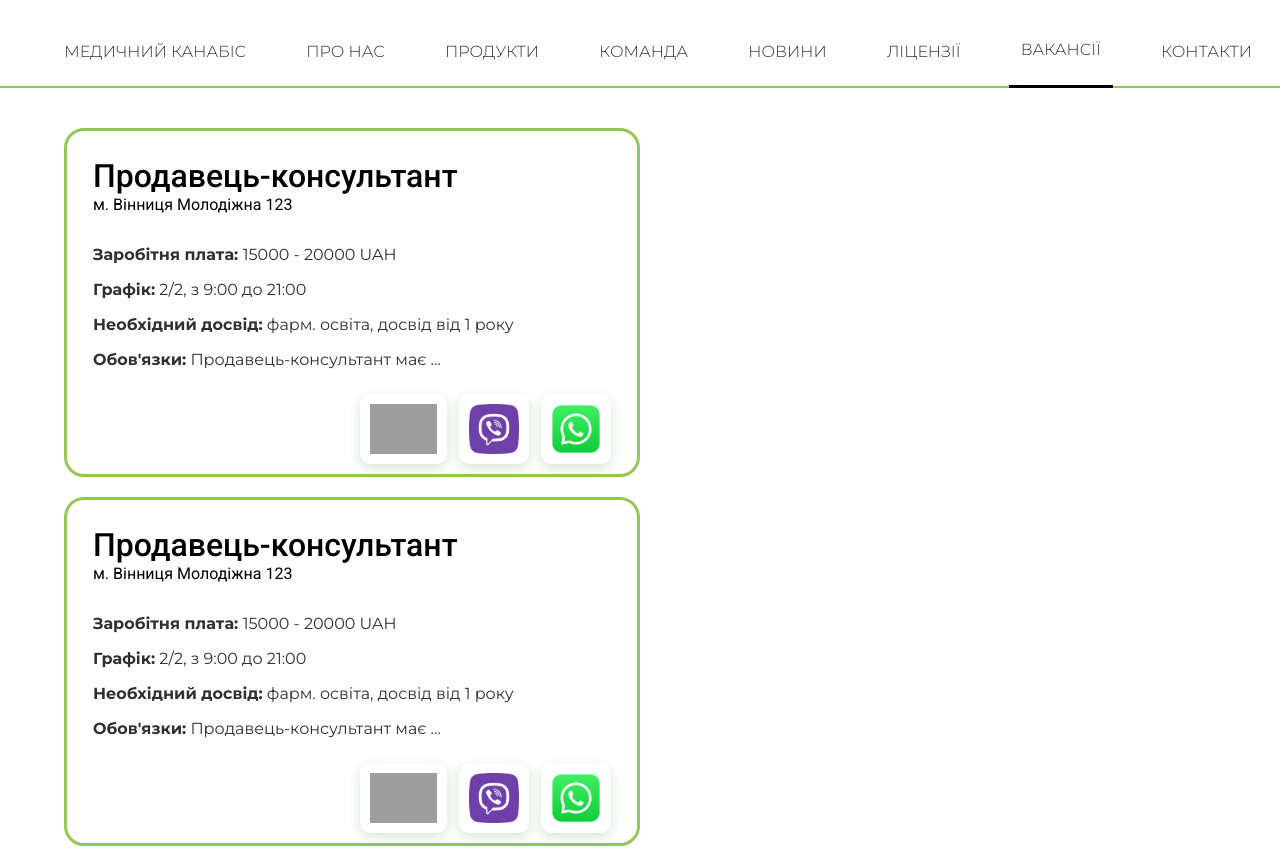
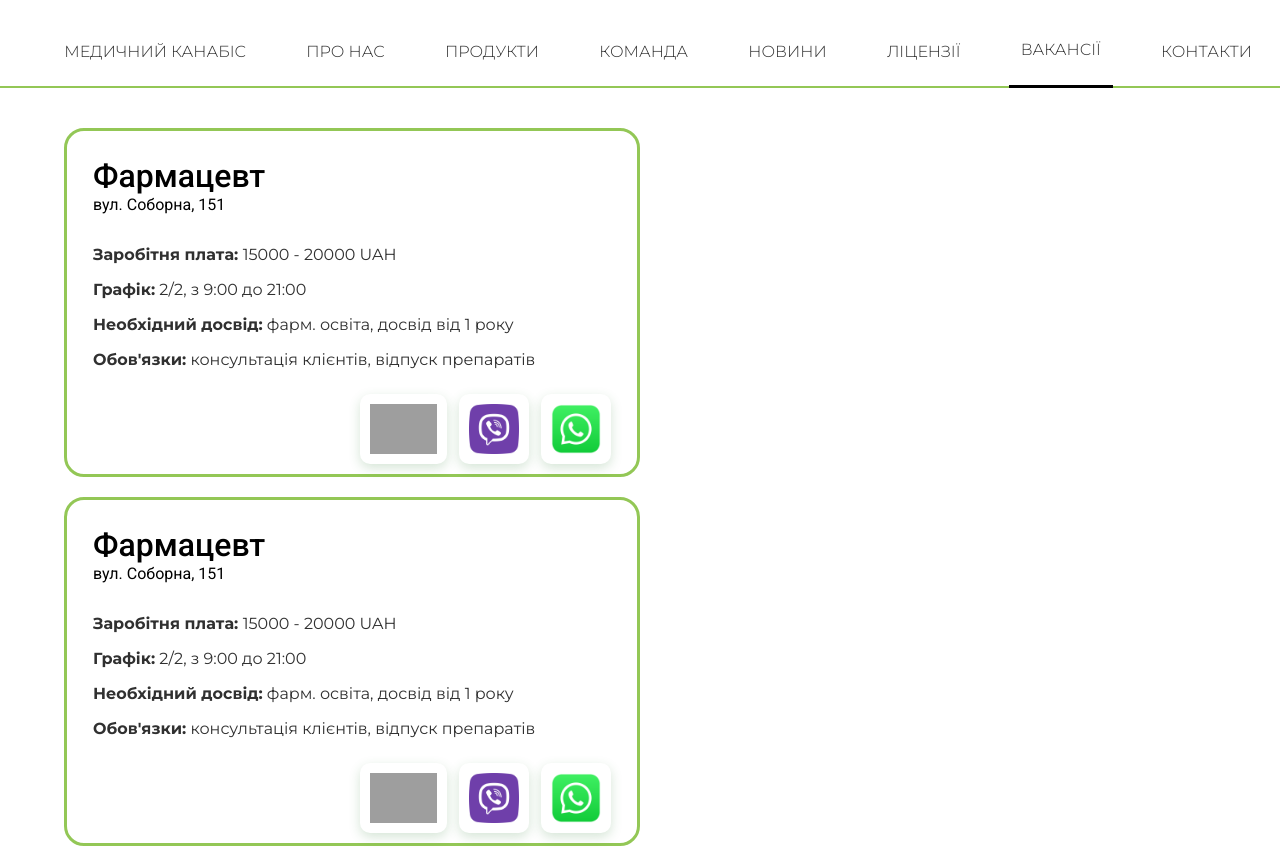
Before and after one commit to lowtab777/ecofarm-website, an Angular app: page /vacancies in a window 1280 px wide. Shown: the top 848 px of the page. Built offline with nearby package versions, Linux system fonts and the light colour scheme; grey boxes are pictures that could not be loaded.

Commit message:
moved data to service

```diff
--- a/src/app/components/vacancies-card/vacancies-card.component.html
+++ b/src/app/components/vacancies-card/vacancies-card.component.html
@@ -15,7 +15,7 @@
         <strong>Необхідний досвід:</strong> фарм. освіта, досвід від 1 року
       </p>
       <p>
-        <strong>Обов'язки:</strong> {{vacancie.description}}
+        <strong>Обов'язки:</strong> {{vacancie.responsibilities}}
       </p>
     </mat-card-content>
 
--- a/src/app/components/vacancies-card/vacancies-card.component.ts
+++ b/src/app/components/vacancies-card/vacancies-card.component.ts
@@ -15,7 +15,7 @@ export class VacanciesCardComponent implements OnInit {
 
   // add links between vacancies
   openTelegram() {
-    //window.open('https://t.me/CURDE', '_blank');
+    // window.open('https://t.me/CURDE', '_blank');
   }
   openViber() {
     //window.open('https://t.me/chik1k', '_blank');
--- a/src/app/components/vacancies-page/vacancies-page.component.ts
+++ b/src/app/components/vacancies-page/vacancies-page.component.ts
@@ -1,3 +1,4 @@
+import { VacancieService } from './../../services/vacancies.service';
 import { CommonModule } from '@angular/common';
 import { Component, OnInit } from '@angular/core';
 import { MatButtonModule } from '@angular/material/button';
@@ -20,19 +21,24 @@ export class VacanciesPageComponent implements OnInit {
   vacancie!: Vacancie;
   isVacancieListEmpty: boolean = true;
 
+  constructor(private vacancieService: VacancieService) {}
+
   ngOnInit(): void {
-    this.vacancie = {
-      id: '1',
-      title: 'Продавець-консультант',
-      currency: 'UAH',
-      description: 'Продавець-консультант має ...',
-      address: 'м. Вінниця Молодіжна 123',
-      salaryMin: 15000,
-      salaryMax: 20000,
-      postedAt: '13-09-2025',
-      region: 'Вінницька',
-      contacts: { telegram: 'https://t.me/chik1k' },
-    };
+
+    this.vacancie = this.vacancieService.getVacancies()[0];
+
+    // this.vacancie = {
+    //   id: '1',
+    //   title: 'Продавець-консультант',
+    //   currency: 'UAH',
+    //   description: 'Продавець-консультант має ...',
+    //   address: 'м. Вінниця Молодіжна 123',
+    //   salaryMin: 15000,
+    //   salaryMax: 20000,
+    //   postedAt: '13-09-2025',
+    //   region: 'Вінницька',
+    //   contacts: { telegram: 'https://t.me/chik1k' },
+    // };
   }
 
 }
--- /dev/null
+++ b/src/app/services/vacancies.service.ts
@@ -0,0 +1,47 @@
+import { Injectable } from "@angular/core";
+import { BehaviorSubject, Observable } from "rxjs";
+import { Vacancie } from "../interfaces/vacancie.model";
+
+@Injectable({ providedIn: 'root' })
+export class VacancieService {
+  private vacanciesSubject = new BehaviorSubject<Vacancie[]>([]);
+
+  vacancies$: Observable<Vacancie[]> = this.vacanciesSubject.asObservable();
+
+  constructor() {
+
+    const mockVacancies: Vacancie[] = [
+      {
+        id: '1',
+        title: 'Фармацевт',
+        region: "Вінницька",
+        address: 'вул. Соборна, 151',
+        salaryMin: 15000,
+        salaryMax: 20000,
+        currency: 'UAH',
+        schedule: '2/2, 9:00–21:00',
+        requirements: 'фармацевтична освіта',
+        responsibilities: 'консультація клієнтів, відпуск препаратів',
+        postedAt: new Date().toISOString(),
+        contacts: { phone: '+380671234567', telegram: '@https://t.me/CURDE' },
+      },
+    ];
+    this.vacanciesSubject.next(mockVacancies);
+  }
+
+  getVacancies(): Vacancie[] {
+    return this.vacanciesSubject.getValue();
+  }
+
+  addVacancie(newVacancie: Vacancie): void {
+    const temp = this.getVacancies();
+    this.vacanciesSubject.next([...temp, newVacancie]);
+  }
+
+  deleteVacancie(id: string) {
+    const filtered = this.getVacancies().filter(v => v.id !== id);
+    this.vacanciesSubject.next(filtered);
+  }
+
+
+}
```
